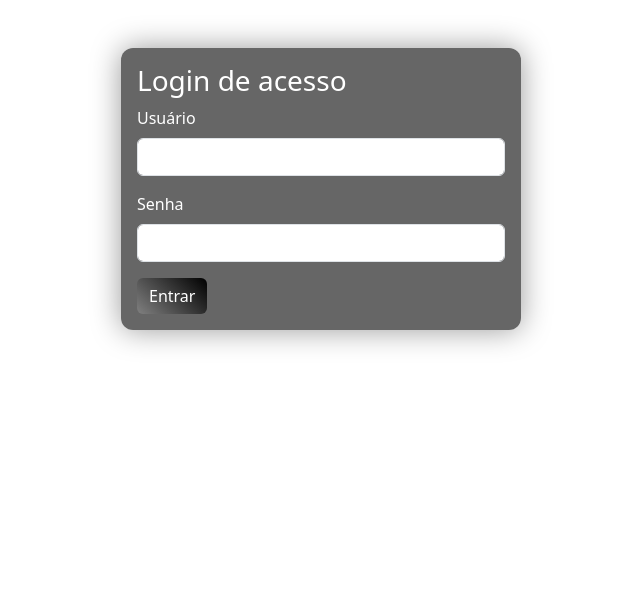
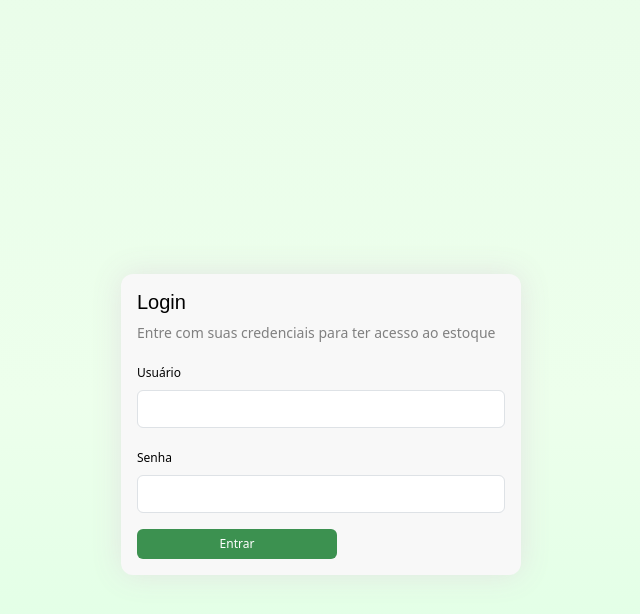
Before and after one commit to AugustoRig0ni/Frontinfra, a React (Create React App) app: page / in a window 1280 px wide. Shown: the top 614 px of the page, without its empty margins (319-959 px from the left). Built offline with nearby package versions, Linux system fonts and the light colour scheme.

Commit message:
estilizando e organizando o código

```diff
--- a/public/index.html
+++ b/public/index.html
@@ -6,8 +6,6 @@
     <meta name="theme-color" content="#000000" />
     <link rel="apple-touch-icon" href="%PUBLIC_URL%/logo192.png"/>
     <link rel="bw8logo" href="bw8logo.ico"/>
-
-
     <link rel="manifest" href="%PUBLIC_URL%/manifest.json"/>
 
     <title>INFRAESTRUTURA BW8</title>
--- a/src/App.js
+++ b/src/App.js
@@ -1,7 +1,9 @@
 import React, { useState } from 'react';
+import './index.css';
 import { BrowserRouter as Router, Routes, Route, Navigate } from 'react-router-dom';
 import Login from './Components/login';
 import Dashboard from './Components/DashBoard';
+
 
 function App() {
   const [isLoggedIn, setIsLoggedIn] = useState(false);
--- a/src/Components/login.js
+++ b/src/Components/login.js
@@ -21,27 +21,49 @@ function Login({ onLogin }) {
       maxWidth: '400px',
       widht:'100%',
       padding:'16px',
-      backgroundColor: 'rgba(0, 0, 0, 0.6)',
-      boxShadow:'0 0 30px rgba(0, 0, 0, 0.4)',
-      color: 'white',
-      borderRadius:'12px'
+      backgroundColor: 'rgba(248, 248, 248, 1)',
+      boxShadow:'0 0 30px rgba(226, 228, 224, 0.95)',
+      color:'gray',
+      borderRadius:'12px',
+      borderColor:'black'
       }}>
-      <h3>Login de acesso</h3>
+      <h3 style={
+        {color:'black',
+        fontSize:'20px',
+        fontFamily:'sans-serif'
+        }}>Login</h3>
+
+      <p style={{
+        fontSize:'14px',
+        fontWeight:'400'
+        }}>Entre com suas credenciais para ter acesso ao estoque</p>
+
     <Form onSubmit={handleSubmit}>
     <Form.Group controlId="formUsername" className="mb-3">
-          <Form.Label>Usuário</Form.Label>
-          <Form.Control type="text" value={username} onChange={(e) => setUsername(e.target.value)} required style={{
-            placeholder: 'Digite seu usuário',
+    <Form.Label style={{
+        fontSize:'12px',
+        fontWeight:'400',
+        color:'black'
+        }}>Usuário</Form.Label>
+
+    <Form.Control type="text" value={username} onChange={(e) => setUsername(e.target.value)} required
+    style={{
           }} />
         </Form.Group>
 
     <Form.Group controlId="formPassword" className="mb-3">
-          <Form.Label>Senha</Form.Label>
+    <Form.Label style={{fontSize:'12px', fontWeight:'400', color:'black'}}>Senha</Form.Label>
     <Form.Control type="password" value={password} onChange={(e) => setPassword(e.target.value)} required />
     </Form.Group>
-        <Button style= {{
-          background: 'linear-gradient(45deg, gray, black)',
-          border:'none'}}
+    <Button className="" style= {{
+        background:'#3c9150ff',
+        alignItems:'center',
+        border:'gray',
+        fontWeight:'500',
+        fontSize:'12px',
+        maxWidth:'200px',
+        width:'100%',
+        borderRadius:'6px'}}
         variant="primary" type="submit">Entrar</Button>
       </Form>
     </Container>
--- a/src/index.css
+++ b/src/index.css
@@ -1,11 +1,29 @@
-body {
+.root, html, body {
+  height: 100%;
+  margin: 0;
+  padding: 0;
   margin: 0;
   font-family: -apple-system, BlinkMacSystemFont, 'Segoe UI', 'Roboto', 'Oxygen',
     'Ubuntu', 'Cantarell', 'Fira Sans', 'Droid Sans', 'Helvetica Neue',
     sans-serif;
   -webkit-font-smoothing: antialiased;
   -moz-osx-font-smoothing: grayscale;
+
 }
+
+#root {
+  height: 100%;
+  align-items: center;
+  display: flex;
+background: linear-gradient(to top,  #dbffe2, #edffec, #b7f8b74b);
+
+
+}
+
+h3{
+  color: black;
+}
+
 
 code {
   font-family: source-code-pro, Menlo, Monaco, Consolas, 'Courier New',
```
Lines whose indentation alone changed are shown as unchanged.
